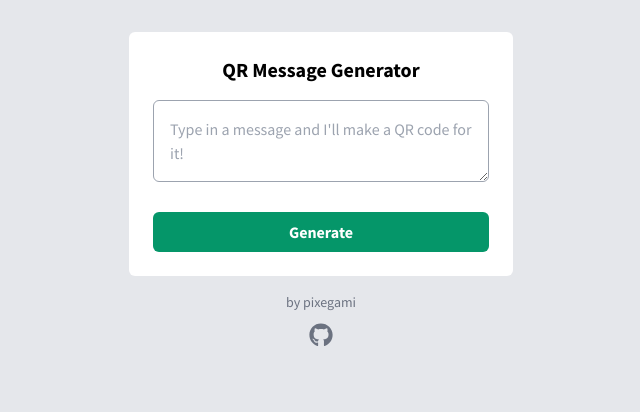
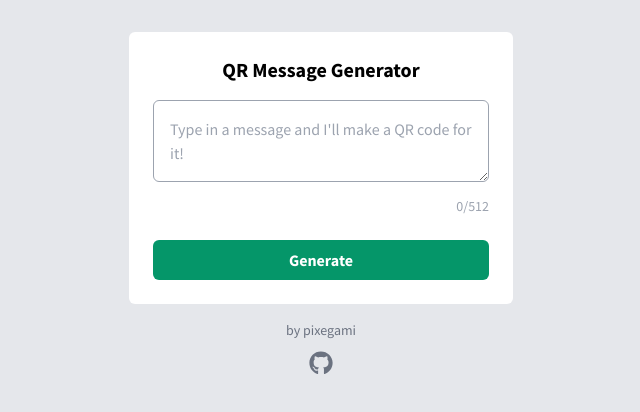
Before and after one commit to pixegami/qr-code-webapp, a React (Create React App) app in the folder qr-code-site/: page / in a window 1280 px wide. Shown: the top 412 px of the page, without its empty margins (319-959 px from the left). Built offline with nearby package versions, Linux system fonts and the light colour scheme.

Commit message:
Added message size limit

```diff
--- a/qr-code-site/src/components/pages/Layout.tsx
+++ b/qr-code-site/src/components/pages/Layout.tsx
@@ -1,7 +1,6 @@
 import React from "react";
 import { FontAwesomeIcon } from "@fortawesome/react-fontawesome";
 import { faGithub } from "@fortawesome/free-brands-svg-icons";
-import { Link, NavLink } from "react-router-dom";
 
 const Layout: React.FC<{}> = (props) => {
   const githubIcon = <FontAwesomeIcon icon={faGithub} />;
--- a/qr-code-site/src/components/pages/TextInputView.tsx
+++ b/qr-code-site/src/components/pages/TextInputView.tsx
@@ -10,19 +10,37 @@ interface TextInputViewProps {
 const TextInputView: React.FC<TextInputViewProps> = (props) => {
   const buttonText: string = props.isLoading ? "Loading" : "Generate";
   const buttonStyle: string = props.isLoading ? "opacity-60 " : "";
+  const MAX_MESSAGE_SIZE = 512;
+  const currentMessageSize = props.message.length;
+
+  const messageStyle =
+    currentMessageSize == MAX_MESSAGE_SIZE ? "text-red-500" : "text-gray-400";
+
+  const messageElement = (
+    <div className={"text-right text-sm " + messageStyle}>
+      {currentMessageSize}/{MAX_MESSAGE_SIZE}
+    </div>
+  );
 
   return (
     <div className="text-center">
       <h1 className="text-xl font-bold text-black mb-4">
         QR Message Generator
       </h1>
-      <div className="w-full">
+      <div className="w-full mb-6">
         <textarea
-          className="border border-gray-400 mb-6 w-full p-4 rounded-md appearance-none"
+          className="border border-gray-400 mb-2 w-full p-4 rounded-md appearance-none"
           defaultValue={props.message}
+          value={props.message}
           placeholder={"Type in a message and I'll make a QR code for it!"}
-          onChange={(x) => props.setMessage(x.currentTarget.value)}
+          onChange={(x) => {
+            const newMessageSize = x.currentTarget.value.length;
+            if (newMessageSize <= MAX_MESSAGE_SIZE) {
+              props.setMessage(x.currentTarget.value);
+            }
+          }}
         />
+        {messageElement}
       </div>
       <div>
         <button
```
Also changed, not shown: 1 other file (tests, documents, lock files or other folders).
